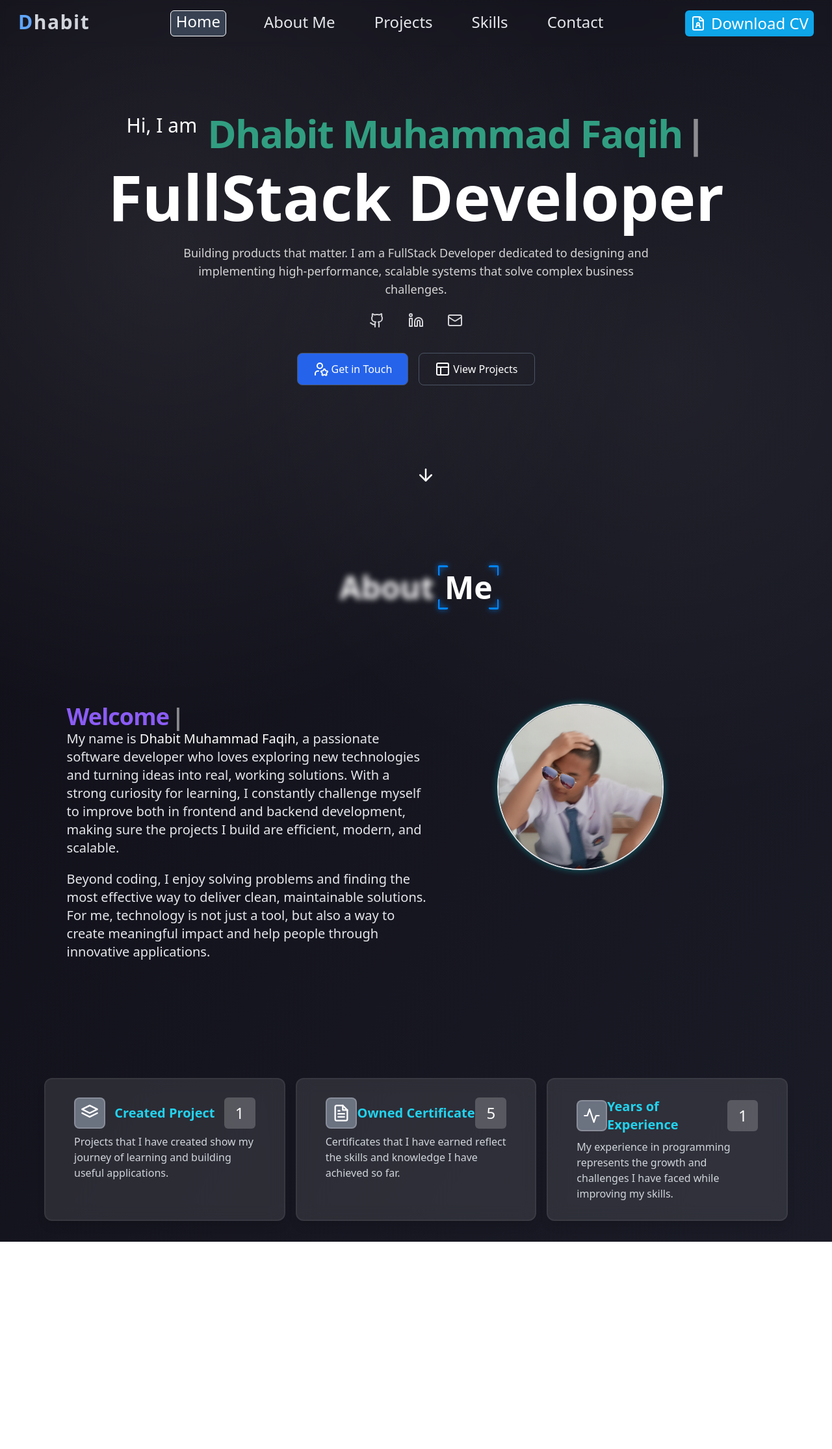
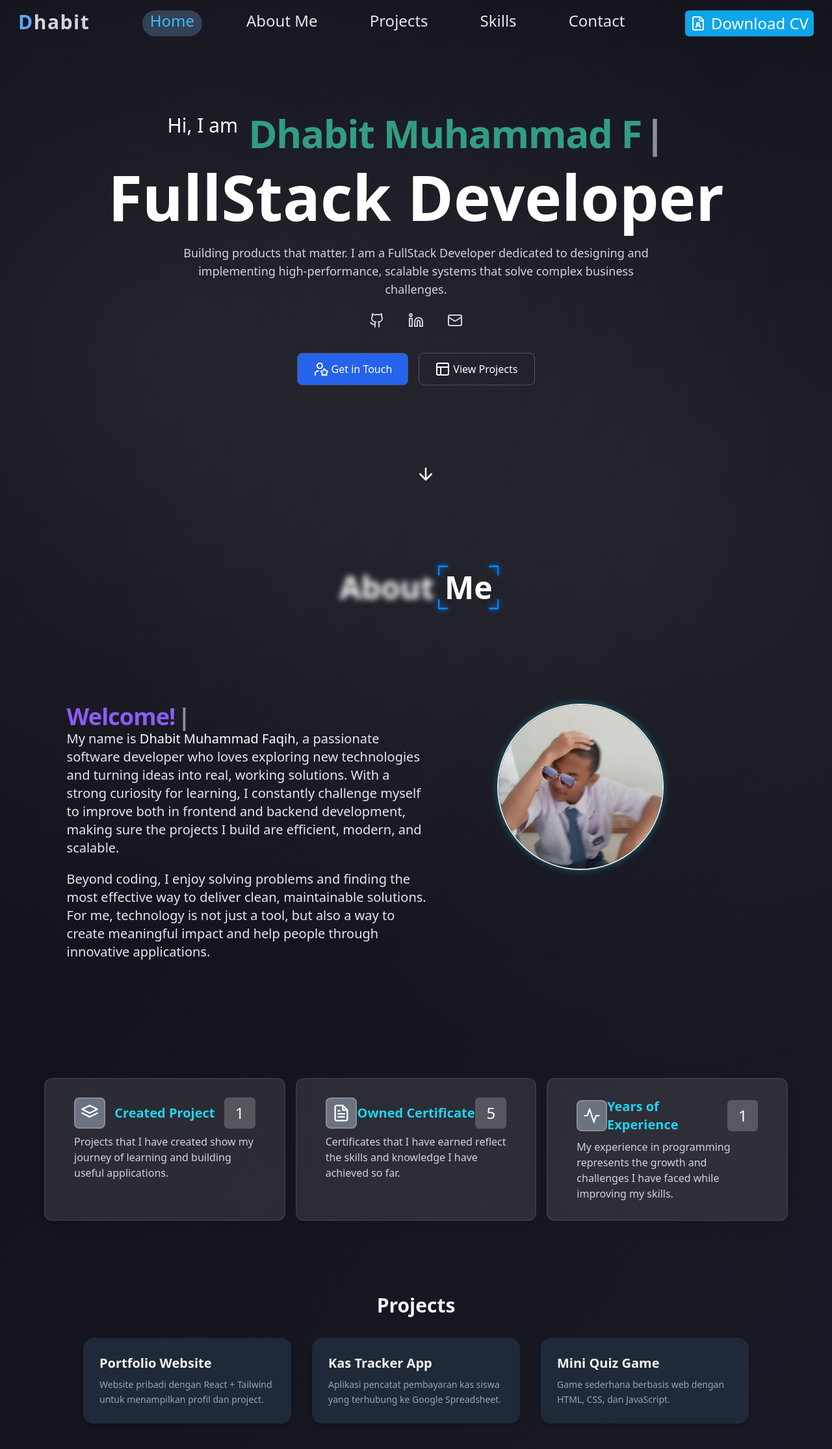
Before and after one commit to Voltsat/React-Portfolio, a React (Vite) app: page / in a window 1280 px wide. Shown: the top 2230 px of the page at 65% size. Before the commit the page ends 1911 px from the top, so only its background shows below. Built offline with nearby package versions, Linux system fonts and the light colour scheme; what tailwindcss-motion would draw is missing.

Commit message:
gtw
projects masi copas

```diff
--- a/src/App.jsx
+++ b/src/App.jsx
@@ -1,6 +1,7 @@
 import Navbar from './components/navbar';
 import Hero from './components/hero';
 import About from './components/about'
+import Project from './components/project'
 
 import ClickSpark from './components/animation/clickSpark';
 
@@ -24,6 +25,7 @@ function App() {
     <Navbar />
     <Hero />
     <About />
+    <Project />
     </ClickSpark>
   </div>
 
--- a/src/components/hero.jsx
+++ b/src/components/hero.jsx
@@ -6,7 +6,7 @@ import TextType from './animation/textType';
 export default
   function Hero() {
   return (
-    <section id='home' className="flex flex-col text-center min-h-screen justify-center z-10 relative motion-scale-in-[0.25] motion-blur-in-[10px] motion-delay-[0.25s]/blur motion-ease-linear">
+    <section id='home' className="mx-4 flex flex-col text-center min-h-screen justify-center z-10 relative motion-scale-in-[0.25] motion-blur-in-[10px] motion-delay-[0.25s]/blur motion-ease-linear">
       <div className="flex gap-4 mx-auto">
         <h1 className="text-xl md:text-3xl font-thin text-white mb-3">Hi, I am</h1>
         <span className="text-2xl md:text-6xl font-bold mb-2 md:mb-5 text-white z-10">
@@ -34,7 +34,7 @@ export default
         </a>
       </div>
       <div className="flex justify-center space-x-4 mb-8">
-        <button className="flex bg-blue-600 px-6 py-3 rounded-lg font-medium border border-gray-600 text-white hover:bg-blue-700 motion-scale-in-[0.5] motion-translate-x-in-[-141%] motion-translate-y-in-[4%] motion-opacity-in-[0%] motion-rotate-in-[-10deg] motion-blur-in-[5px] motion-duration-[0.35s] motion-duration-[0.53s]/scale motion-duration-[0.53s]/translate motion-duration-[0.63s]/rotate motion-ease-bounce">
+        <button className="flex items-center bg-blue-600 px-6 py-3 rounded-lg font-medium border border-gray-600 text-white hover:bg-blue-700 motion-scale-in-[0.5] motion-translate-x-in-[-141%] motion-translate-y-in-[4%] motion-opacity-in-[0%] motion-rotate-in-[-10deg] motion-blur-in-[5px] motion-duration-[0.35s] motion-duration-[0.53s]/scale motion-duration-[0.53s]/translate motion-duration-[0.63s]/rotate motion-ease-bounce">
           <UserStar className="mr-1" />
           <span>Get in Touch</span>
         </button>
--- a/src/components/navbar.jsx
+++ b/src/components/navbar.jsx
@@ -61,9 +61,9 @@ export default function Navbar() {
         {menuItems.map((item)=>(
           <li
           key={item.id}
-          className={`text-gray-200 border-transparent border-2 hover:-translate-y-1 duration-500 ${
+          className={`text-gray-200 px-3 duration-400 hover:translate-x-[2px] ${
             activeSection === item.id
-            ? "backdrop-filter backdrop-blur-sm border-[1px] border-white bg-gray-700 text-white px-2 rounded-md"
+            ? "text-sky-400 bg-slate-700 px-3 rounded-3xl"
             : "text-gray-200"
           }`}
           >
@@ -94,7 +94,7 @@ export default function Navbar() {
               <a href={`#${item.id}`} onClick={() => setIsOpen(false)} className="block" >{item.label}</a>
             </li>
           ))}
-          <li className="relative cursor-pointer"></li>
+          <li className="relative cursor-pointer"><a href="#home" onClick={() => setIsOpen(false)}>Download CV</a></li>
           </ul>
         </div>
       )}
--- a/src/components/project.jsx
+++ b/src/components/project.jsx
@@ -1,7 +1,37 @@
 export default function Projects() {
+  const projects = [
+    {
+      title: "Portfolio Website",
+      desc: "Website pribadi dengan React + Tailwind untuk menampilkan profil dan project.",
+    },
+    {
+      title: "Kas Tracker App",
+      desc: "Aplikasi pencatat pembayaran kas siswa yang terhubung ke Google Spreadsheet.",
+    },
+    {
+      title: "Mini Quiz Game",
+      desc: "Game sederhana berbasis web dengan HTML, CSS, dan JavaScript.",
+    },
+  ];
+
   return (
-    <section className="z-10 relative">
-      <p className="text-white">Ini section project portfolio gue</p>
+    <section id="projects" className="min-h-screen text-gray-100 px-8 py-20">
+      <div className="max-w-5xl mx-auto">
+        <h2 className="text-3xl font-bold mb-8 text-center">Projects</h2>
+
+        <div className="grid gap-8 sm:grid-cols-2 lg:grid-cols-3">
+          {projects.map((p, i) => (
+            <div
+              key={i}
+              className="bg-gray-800 p-6 rounded-2xl shadow-md border border-transparent hover:border-indigo-500 transition-all duration-300 hover:-translate-y-2"
+            >
+              <h3 className="text-xl font-semibold mb-2">{p.title}</h3>
+              <p className="text-gray-400 text-sm leading-relaxed">{p.desc}</p>
+            </div>
+          ))}
+        </div>
+      </div>
     </section>
+
   );
 }
```
